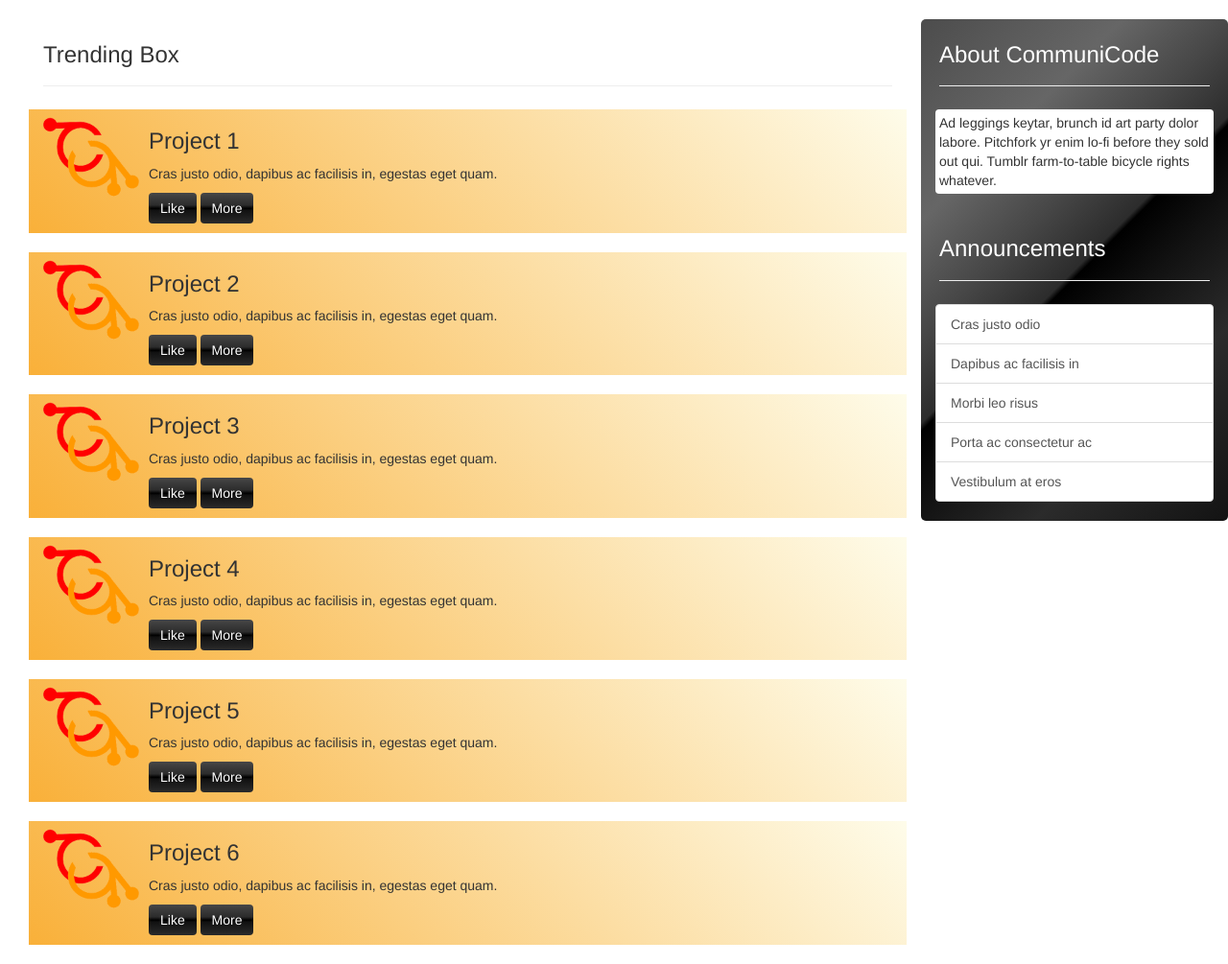
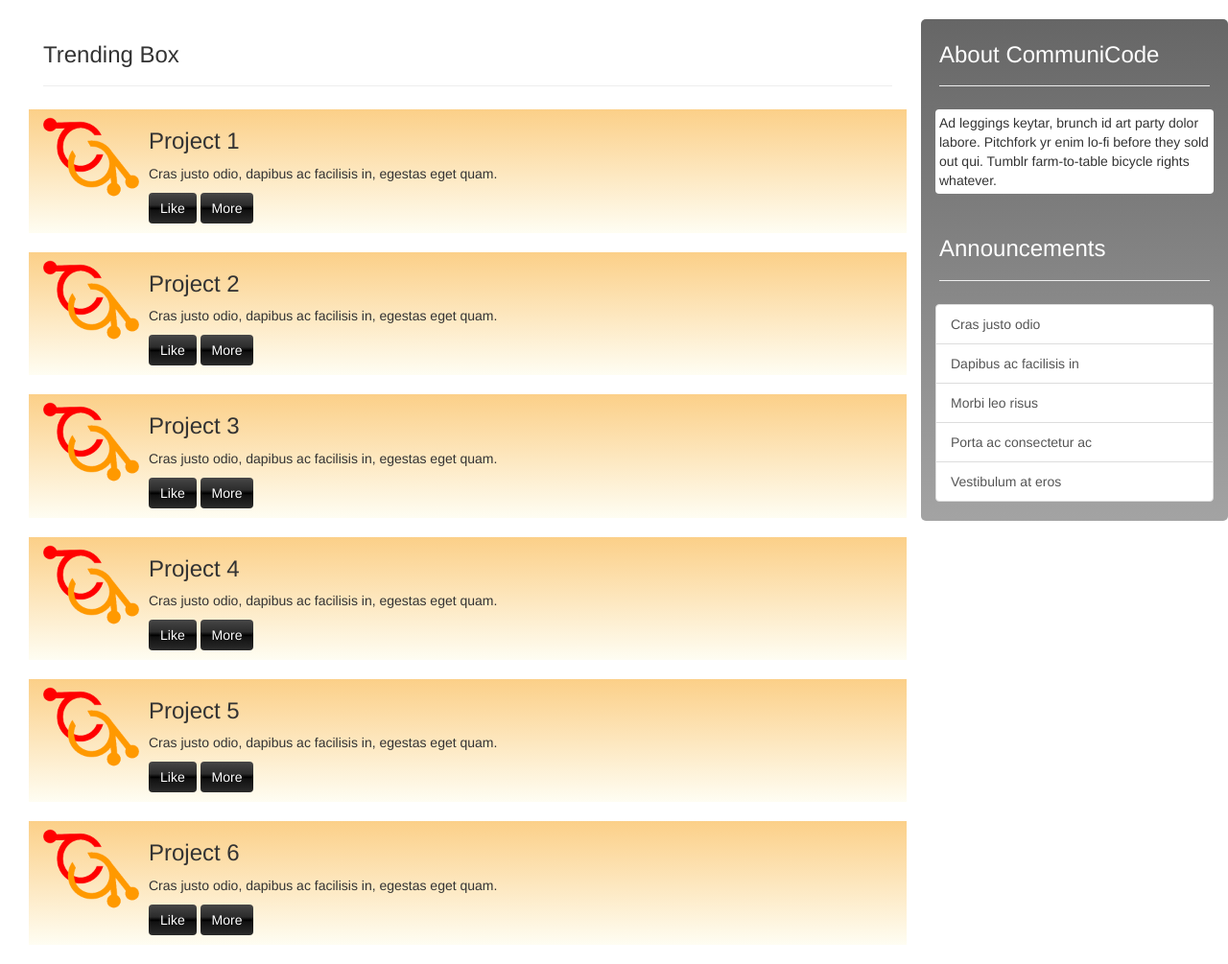
Before and after one commit to FrejaThoresen/CommuniCode, a Django app: template templates/startPage.html in a window 1280 px wide. Shown: the part 50-1055 px from the top of the page at 96% size. Run offline with Django 3.2, Linux system fonts and the light colour scheme; the template is opened without the code that fills it, so the values that code supplies are empty.

Commit message:
Updated Comment Section and gardient.css

```diff
--- a/static/css/gardient.css
+++ b/static/css/gardient.css
@@ -1,13 +1,13 @@
 
 .gardient{
-background: rgb(76,76,76); /* Old browsers */
-background: -moz-linear-gradient(-45deg,  rgba(76,76,76,1) 0%, rgba(89,89,89,1) 12%, rgba(102,102,102,1) 25%, rgba(71,71,71,1) 39%, rgba(44,44,44,1) 50%, rgba(0,0,0,1) 51%, rgba(17,17,17,1) 60%, rgba(43,43,43,1) 76%, rgba(28,28,28,1) 91%, rgba(19,19,19,1) 100%); /* FF3.6+ */
-background: -webkit-gradient(linear, left top, right bottom, color-stop(0%,rgba(76,76,76,1)), color-stop(12%,rgba(89,89,89,1)), color-stop(25%,rgba(102,102,102,1)), color-stop(39%,rgba(71,71,71,1)), color-stop(50%,rgba(44,44,44,1)), color-stop(51%,rgba(0,0,0,1)), color-stop(60%,rgba(17,17,17,1)), color-stop(76%,rgba(43,43,43,1)), color-stop(91%,rgba(28,28,28,1)), color-stop(100%,rgba(19,19,19,1))); /* Chrome,Safari4+ */
-background: -webkit-linear-gradient(-45deg,  rgba(76,76,76,1) 0%,rgba(89,89,89,1) 12%,rgba(102,102,102,1) 25%,rgba(71,71,71,1) 39%,rgba(44,44,44,1) 50%,rgba(0,0,0,1) 51%,rgba(17,17,17,1) 60%,rgba(43,43,43,1) 76%,rgba(28,28,28,1) 91%,rgba(19,19,19,1) 100%); /* Chrome10+,Safari5.1+ */
-background: -o-linear-gradient(-45deg,  rgba(76,76,76,1) 0%,rgba(89,89,89,1) 12%,rgba(102,102,102,1) 25%,rgba(71,71,71,1) 39%,rgba(44,44,44,1) 50%,rgba(0,0,0,1) 51%,rgba(17,17,17,1) 60%,rgba(43,43,43,1) 76%,rgba(28,28,28,1) 91%,rgba(19,19,19,1) 100%); /* Opera 11.10+ */
-background: -ms-linear-gradient(-45deg,  rgba(76,76,76,1) 0%,rgba(89,89,89,1) 12%,rgba(102,102,102,1) 25%,rgba(71,71,71,1) 39%,rgba(44,44,44,1) 50%,rgba(0,0,0,1) 51%,rgba(17,17,17,1) 60%,rgba(43,43,43,1) 76%,rgba(28,28,28,1) 91%,rgba(19,19,19,1) 100%); /* IE10+ */
-background: linear-gradient(135deg,  rgba(76,76,76,1) 0%,rgba(89,89,89,1) 12%,rgba(102,102,102,1) 25%,rgba(71,71,71,1) 39%,rgba(44,44,44,1) 50%,rgba(0,0,0,1) 51%,rgba(17,17,17,1) 60%,rgba(43,43,43,1) 76%,rgba(28,28,28,1) 91%,rgba(19,19,19,1) 100%); /* W3C */
-filter: progid:DXImageTransform.Microsoft.gradient( startColorstr='#4c4c4c', endColorstr='#131313',GradientType=1 ); /* IE6-9 fallback on horizontal gradient */
+/* Permalink - use to edit and share this gradient: http://colorzilla.com/gradient-editor/#000000+0,666666+100&0.6+0,0.6+100 */
+background: -moz-linear-gradient(top, rgba(0,0,0,0.6) 0%, rgba(102,102,102,0.6) 100%); /* FF3.6+ */
+background: -webkit-gradient(linear, left top, left bottom, color-stop(0%,rgba(0,0,0,0.6)), color-stop(100%,rgba(102,102,102,0.6))); /* Chrome,Safari4+ */
+background: -webkit-linear-gradient(top, rgba(0,0,0,0.6) 0%,rgba(102,102,102,0.6) 100%); /* Chrome10+,Safari5.1+ */
+background: -o-linear-gradient(top, rgba(0,0,0,0.6) 0%,rgba(102,102,102,0.6) 100%); /* Opera 11.10+ */
+background: -ms-linear-gradient(top, rgba(0,0,0,0.6) 0%,rgba(102,102,102,0.6) 100%); /* IE10+ */
+background: linear-gradient(to bottom, rgba(0,0,0,0.6) 0%,rgba(102,102,102,0.6) 100%); /* W3C */
+filter: progid:DXImageTransform.Microsoft.gradient( startColorstr='#99000000', endColorstr='#99666666',GradientType=0 ); /* IE6-9 */
 }
 
 .gardientInverse{/* Permalink - use to edit and share this gradient: http://colorzilla.com/gradient-editor/#b4ddb4+0,28c783+17,52b152+33,00b28c+67,005700+83,002400+100 */
@@ -38,15 +38,14 @@ filter: progid:DXImageTransform.Microsoft.gradient( startColorstr='#eeeeee', end
 
 
 .gardient3{
-/* Permalink - use to edit and share this gradient: http://colorzilla.com/gradient-editor/#f9b039+0,fefcea+100 */
-background: rgb(249,176,57); /* Old browsers */
-background: -moz-linear-gradient(45deg,  rgba(249,176,57,1) 0%, rgba(254,252,234,1) 100%); /* FF3.6+ */
-background: -webkit-gradient(linear, left bottom, right top, color-stop(0%,rgba(249,176,57,1)), color-stop(100%,rgba(254,252,234,1))); /* Chrome,Safari4+ */
-background: -webkit-linear-gradient(45deg,  rgba(249,176,57,1) 0%,rgba(254,252,234,1) 100%); /* Chrome10+,Safari5.1+ */
-background: -o-linear-gradient(45deg,  rgba(249,176,57,1) 0%,rgba(254,252,234,1) 100%); /* Opera 11.10+ */
-background: -ms-linear-gradient(45deg,  rgba(249,176,57,1) 0%,rgba(254,252,234,1) 100%); /* IE10+ */
-background: linear-gradient(45deg,  rgba(249,176,57,1) 0%,rgba(254,252,234,1) 100%); /* W3C */
-filter: progid:DXImageTransform.Microsoft.gradient( startColorstr='#f9b039', endColorstr='#fefcea',GradientType=1 ); /* IE6-9 fallback on horizontal gradient */
+/* Permalink - use to edit and share this gradient: http://colorzilla.com/gradient-editor/#f9b039+0,fefcea+100&0.6+0,0.6+100 */
+background: -moz-linear-gradient(top, rgba(249,176,57,0.6) 0%, rgba(254,252,234,0.6) 100%); /* FF3.6+ */
+background: -webkit-gradient(linear, left top, left bottom, color-stop(0%,rgba(249,176,57,0.6)), color-stop(100%,rgba(254,252,234,0.6))); /* Chrome,Safari4+ */
+background: -webkit-linear-gradient(top, rgba(249,176,57,0.6) 0%,rgba(254,252,234,0.6) 100%); /* Chrome10+,Safari5.1+ */
+background: -o-linear-gradient(top, rgba(249,176,57,0.6) 0%,rgba(254,252,234,0.6) 100%); /* Opera 11.10+ */
+background: -ms-linear-gradient(top, rgba(249,176,57,0.6) 0%,rgba(254,252,234,0.6) 100%); /* IE10+ */
+background: linear-gradient(to bottom, rgba(249,176,57,0.6) 0%,rgba(254,252,234,0.6) 100%); /* W3C */
+filter: progid:DXImageTransform.Microsoft.gradient( startColorstr='#99f9b039', endColorstr='#99fefcea',GradientType=0 ); /* IE6-9 */
 
 }
 
```
Also changed, not shown: templates/projectcode.html (+6 -6 lines).
